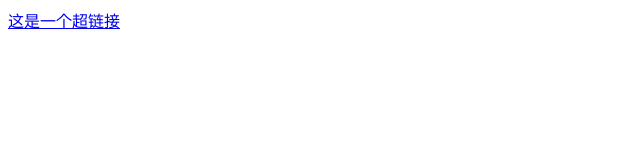
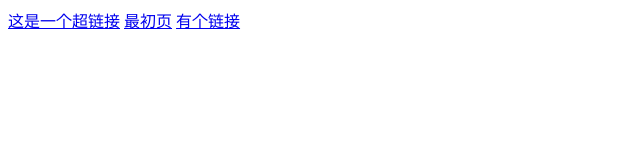
Before and after one commit to muyong777/front-end-practice, a plain HTML site: page index.html in a window 1280 px wide. Shown: the whole page, without its empty margins (0-640 px from the left). Drawn offline with Linux system fonts and the light colour scheme.

Commit message:
尝试串联网页

```diff
--- a/index.html
+++ b/index.html
@@ -7,5 +7,8 @@
 </head>
 <body>
     <a href="https://ys.mihoyo.com/?utm_source=yuanshen_web" target="_blank">这是一个超链接</a>
+    <a href="demo.html">最初页</a>
+    <a href="##" target="_blank">有个链接</a>
+
 </body>
 </html>
```
